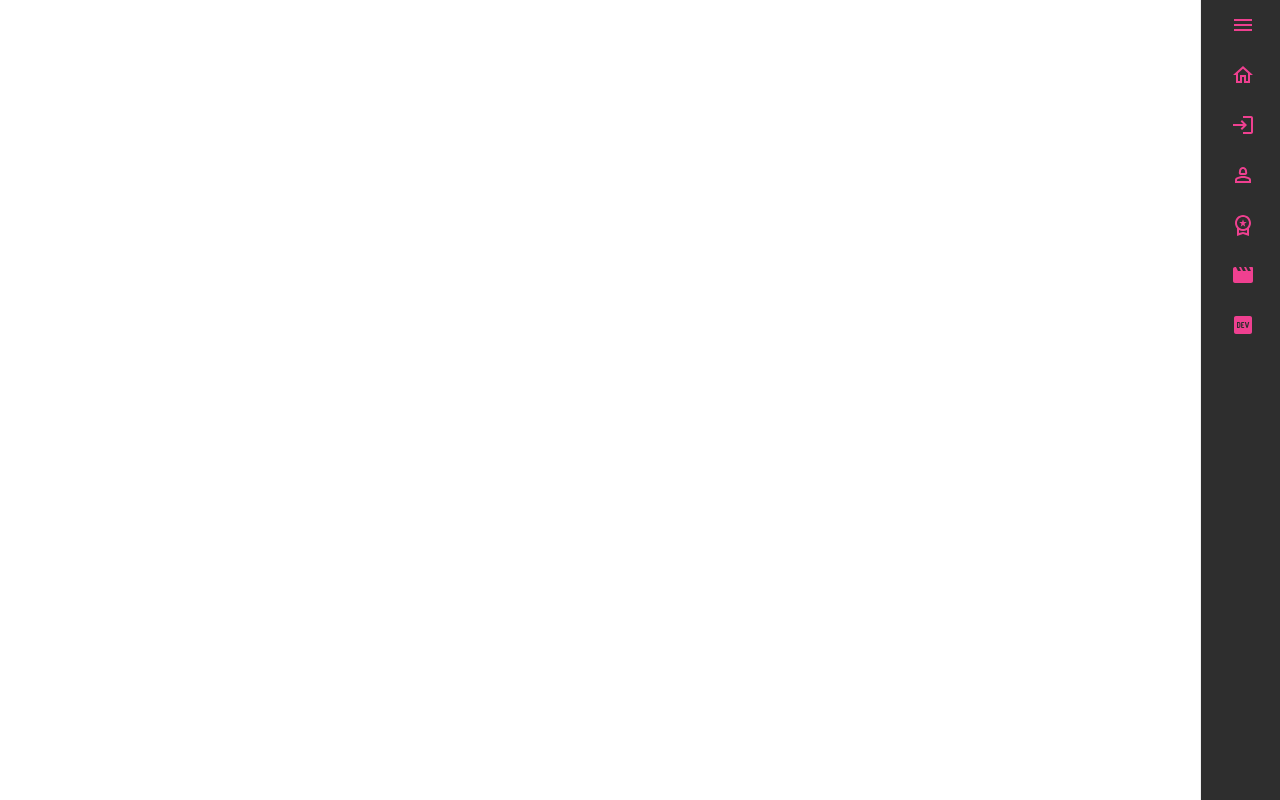
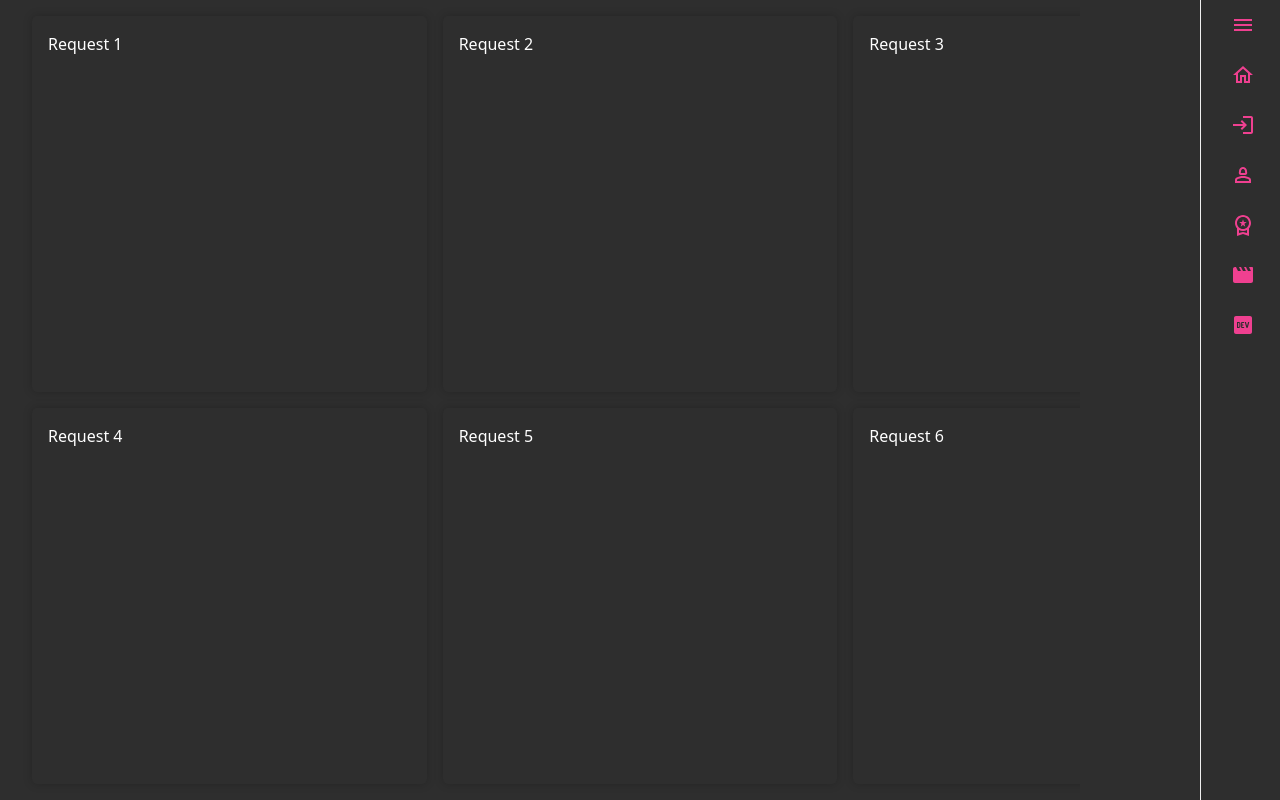
Before and after one commit to Isuru2701/Yolo2.0, a React (Create React App) app: page /admin/requests in a window 1280 px wide. Built offline with nearby package versions, Linux system fonts and the light colour scheme.

Commit message:
change in index, and others

```diff
--- a/src/components/admin/AdminDashboard.js
+++ b/src/components/admin/AdminDashboard.js
@@ -18,13 +18,13 @@ export default function AdminDashboard() {
 
 
                 <div className='admin-actions'>
-                    <button>
+                    <button onClick={() => window.location.href='/admin/requests'}>
                         view boost requests
                     </button>
-                    <button>
+                    <button onClick={() => window.location.href='/admin/collections/create'}>
                         create a collection
                     </button>
-                    <button>
+                    <button onClick={() => window.location.href='/admin/c'}>
                         edit collections
                     </button>
 
--- a/src/components/admin/ApproveRequests.js
+++ b/src/components/admin/ApproveRequests.js
@@ -1,9 +1,25 @@
-import React from "react";
+import React from 'react';
+import '../../styles/admin.css'; // Import the CSS file
 
 export default function ApproveRequests() {
+    // This is a placeholder. Replace it with your actual data.
+    const requests = [
+        { id: 1, name: 'Request 1' },
+        { id: 2, name: 'Request 2' },
+        { id: 3, name: 'Request 3' },
+        { id: 4, name: 'Request 4' },
+        { id: 5, name: 'Request 5' },
+        { id: 6, name: 'Request 6' }
+        // Add more requests as needed...
+    ];
+
     return (
-        <>
-
-        </>
+        <div className="requests-grid">
+            {requests.map((request) => (
+                <div key={request.id} className="request">
+                    {request.name}
+                </div>
+            ))}
+        </div>
     );
 }
--- /dev/null
+++ b/src/components/admin/CreateCollection.js
@@ -0,0 +1,7 @@
+import React from "react";
+
+export default function CreateCollection() {
+    return (
+        <></>
+    );
+}
--- a/src/index.js
+++ b/src/index.js
@@ -37,6 +37,7 @@ import ApproveRequests from './components/admin/ApproveRequests';
 
 import Header from './components/elements/Header';
 import Enroll from './components/cc/Enroll';
+import CreateCollection from './components/admin/CreateCollection';
 
 const root = ReactDOM.createRoot(document.getElementById('root'));
 root.render(
@@ -72,6 +73,7 @@ root.render(
           <Route path='/admin' element={<AdminLogin />} />
           <Route path='/admin/dashboard' element={<AdminDashboard />} />
           <Route path='/admin/collections' element={<ManageCollections />} />
+          <Route path='/admin/collections/create' element = {<CreateCollection />} />
           <Route path='/admin/requests' element={<ApproveRequests />} />
 
 
--- a/src/styles/admin.css
+++ b/src/styles/admin.css
@@ -54,3 +54,23 @@
     cursor: pointer;
 
 }
+
+.requests-grid {
+    display: grid;
+    grid-template-columns: repeat(3, 1fr);
+    gap: 1rem;
+    padding: 1rem 2rem;
+    width: 100%;
+    background-color: var(--base-grey);
+    color: var(--highlight-white);
+    /* margin: 10px; */
+    min-height: 100vh;
+}
+
+.request {
+    background-color: var(--base-grey);
+    color: var(--highlight-white);
+    padding: 1rem;
+    border-radius: 5px;
+    box-shadow: 0 0 10px rgba(0, 0, 0, 0.2);
+}
--- a/src/styles/header.css
+++ b/src/styles/header.css
@@ -6,6 +6,7 @@
   color: var(--tone-highlight);
   z-index: 90;
   position: fixed;
+  width:200px;
 }
 
 
```
Also changed, not shown: src/styles/sidebar.css (added).
